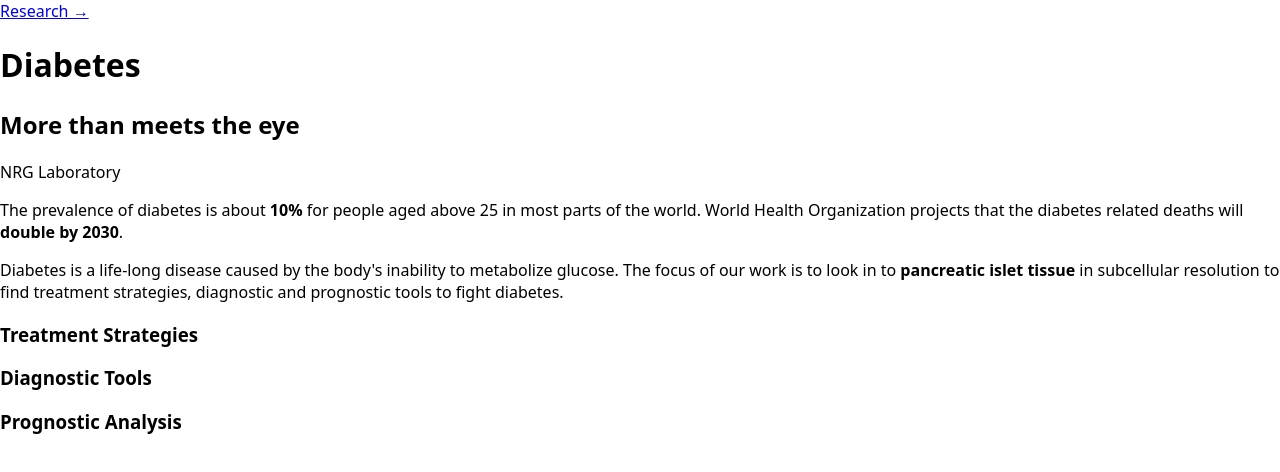
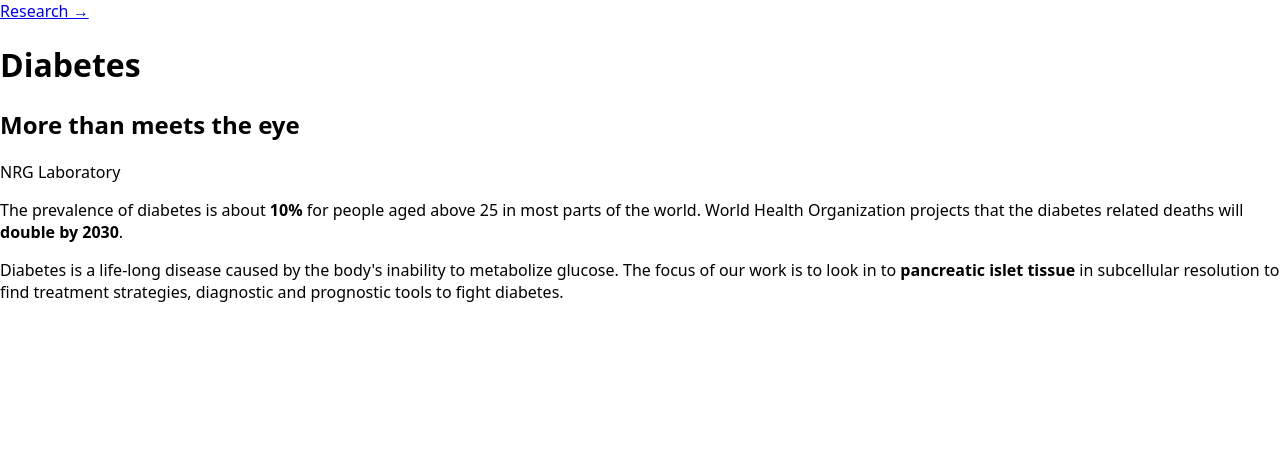
Before and after one commit to aniruddhballal/nikhil-lab-site, a React (Vite) app: page / in a window 1280 px wide. Shown: the top 472 px of the page. Built offline with nearby package versions, Linux system fonts and the light colour scheme.

Commit message:
Removed 'focus areas' div

```diff
--- a/src/pages/Home.tsx
+++ b/src/pages/Home.tsx
@@ -1,10 +1,4 @@
 export default function Home() {
-  const focusAreas = [
-    { title: "Treatment Strategies" },
-    { title: "Diagnostic Tools" },
-    { title: "Prognostic Analysis" }
-  ];
-
   return (
     <div>
       <a href="/research">Research →</a>
@@ -25,14 +19,6 @@ export default function Home() {
             Diabetes is a life-long disease caused by the body's inability to metabolize glucose. The focus of our work is to look in to <strong>pancreatic islet tissue</strong> in subcellular resolution to find treatment strategies, diagnostic and prognostic tools to fight diabetes.
           </p>
         </div>
-
-        <div>
-          {focusAreas.map((item, index) => (
-            <div key={index}>
-              <h3>{item.title}</h3>
-            </div>
-          ))}
-        </div>
       </div>
     </div>
   );
```
